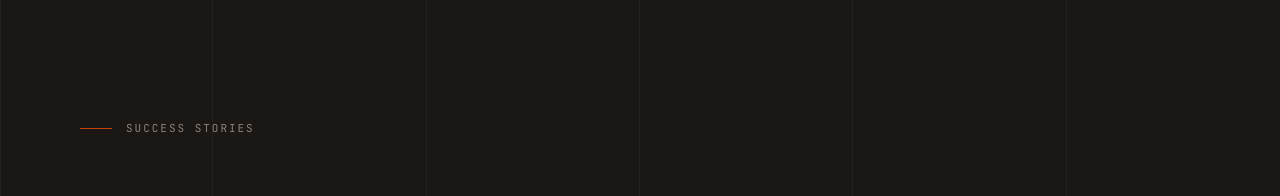
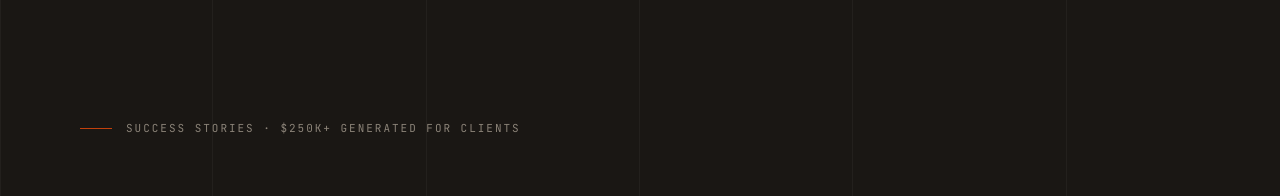
Before and after one commit to ScaleCRMCO/scaleseo, a Next.js app: page / in a window 1280 px wide. Shown: the part 1000-1196 px from the top of the page. Built offline with nearby package versions, Linux system fonts and the light colour scheme.

Commit message:
Update CaseStudy.tsx

```diff
--- a/src/app/sections/home/CaseStudy.tsx
+++ b/src/app/sections/home/CaseStudy.tsx
@@ -42,7 +42,7 @@ export default function CaseStudy() {
       </div>
 
       <div className={styles.inner}>
-        <div className="section-label reveal-up">Success Stories</div>
+        <div className="section-label reveal-up">Success Stories · $250K+ generated for clients</div>
 
         <div className={styles.stories}>
           {cases.map((c, i) => (
```
